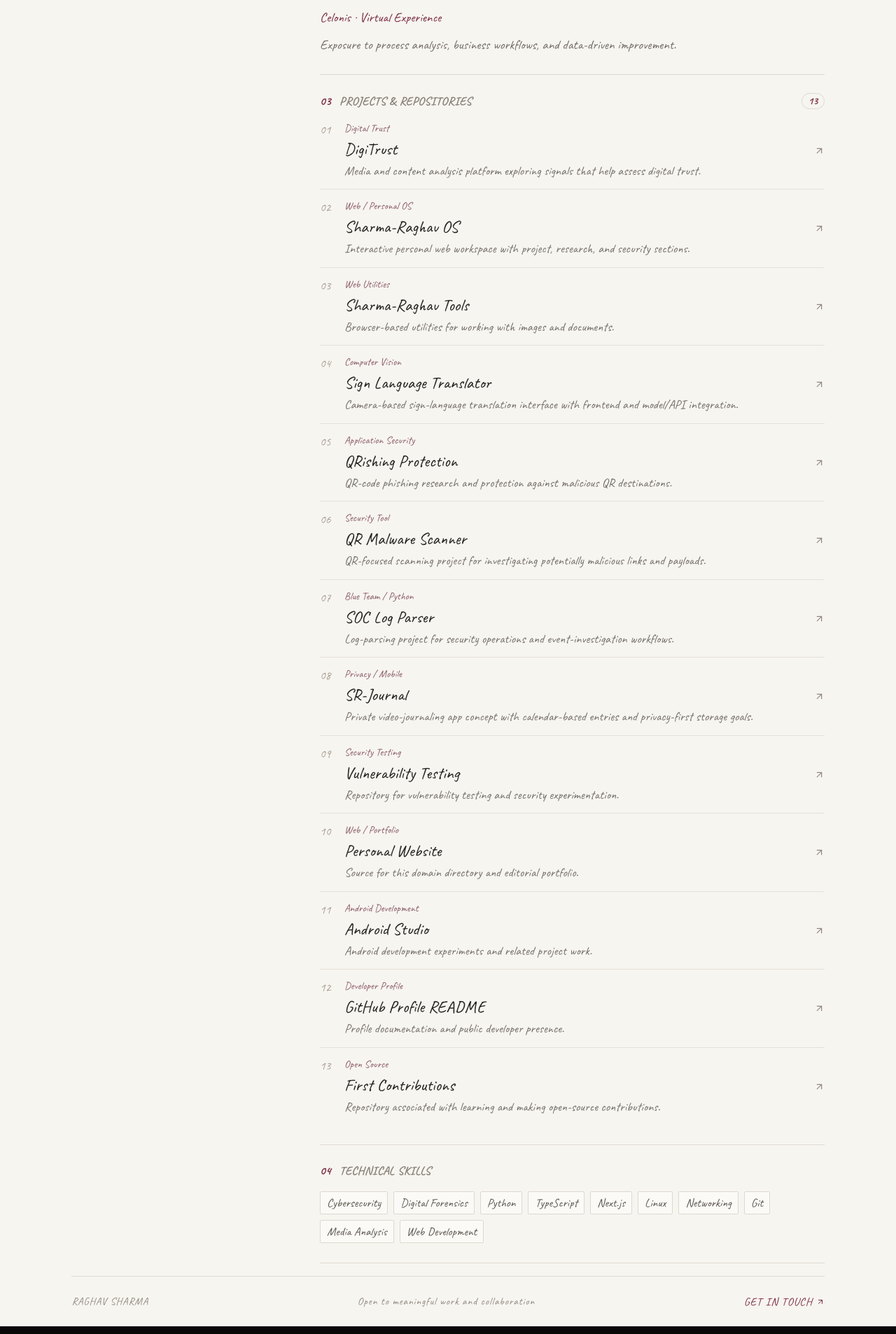
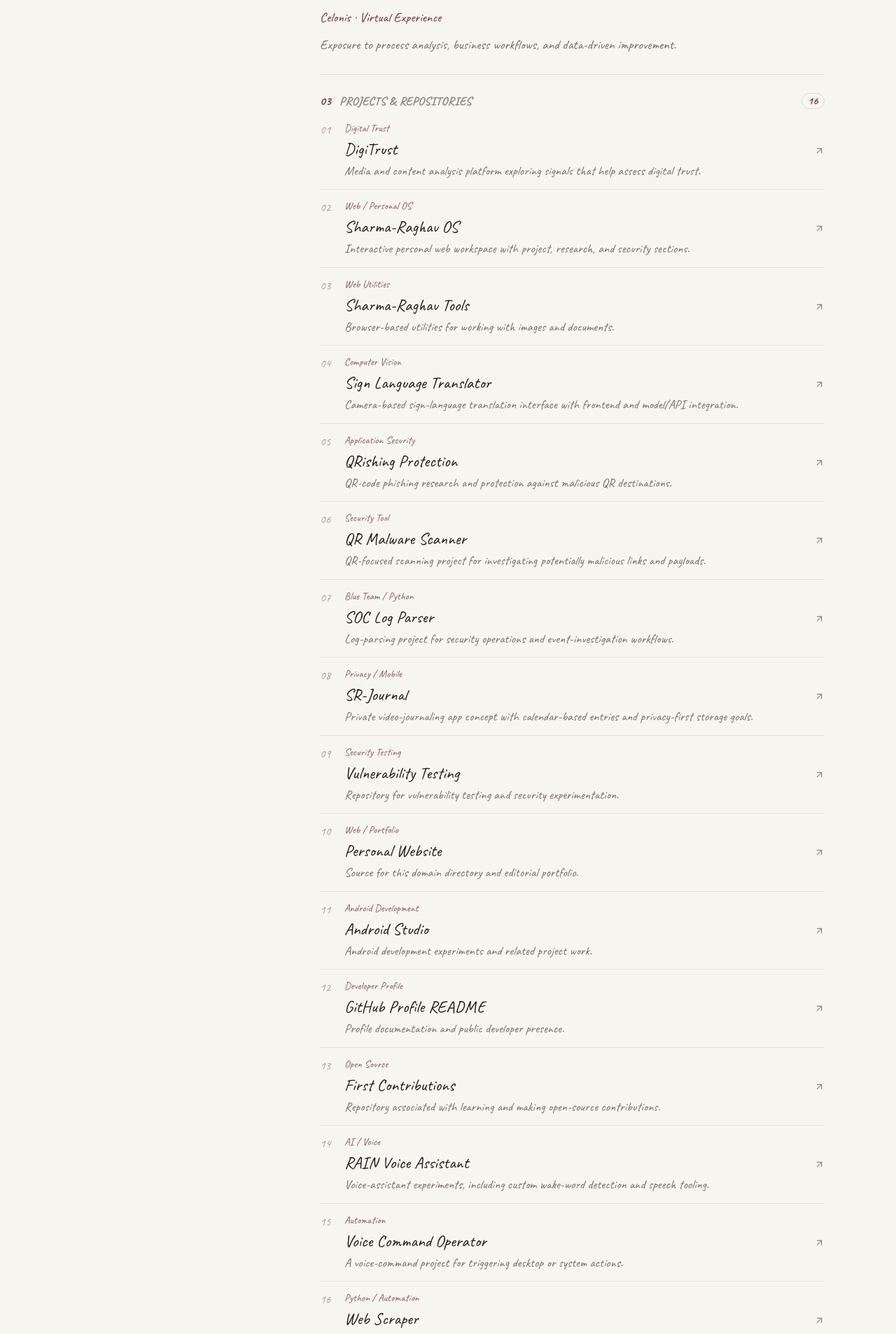
Before and after one commit to raghav19sh/sharma-raghav-os, a Next.js app: page /portfolio in a window 1280 px wide. Shown: the part 880-2787 px from the top of the page at 70% size. Built offline with nearby package versions, Linux system fonts and the light colour scheme.

Commit message:
Include remaining voice and automation projects

```diff
--- a/src/app/portfolio/page.tsx
+++ b/src/app/portfolio/page.tsx
@@ -21,6 +21,9 @@
   { name: "Android Studio", category: "Android Development", detail: "Android development experiments and related project work.", href: "https://github.com/raghav19sh/androidstudio" },
   { name: "GitHub Profile README", category: "Developer Profile", detail: "Profile documentation and public developer presence.", href: "https://github.com/raghav19sh/raghav19sh" },
   { name: "First Contributions", category: "Open Source", detail: "Repository associated with learning and making open-source contributions.", href: "https://github.com/raghav19sh/first-contributions" },
+  { name: "RAIN Voice Assistant", category: "AI / Voice", detail: "Voice-assistant experiments, including custom wake-word detection and speech tooling.", href: "https://github.com/raghav19sh" },
+  { name: "Voice Command Operator", category: "Automation", detail: "A voice-command project for triggering desktop or system actions.", href: "https://github.com/raghav19sh" },
+  { name: "Web Scraper", category: "Python / Automation", detail: "A web-scraping project for collecting and processing web content.", href: "https://github.com/raghav19sh" },
 ];
 
 export default function PortfolioPage() {
@@ -59,7 +62,7 @@
             <p className="ec-detail">Exposure to process analysis, business workflows, and data-driven improvement.</p>
           </section>
           <section className="ec-section ec-work-section">
-            <p className="ec-label"><span>03</span> PROJECTS & REPOSITORIES <span className="ec-count">13</span></p>
+            <p className="ec-label"><span>03</span> PROJECTS & REPOSITORIES <span className="ec-count">16</span></p>
             <div className="ec-project-list">
               {projects.map((project, index) => <a className="ec-project" key={project.name} href={project.href} target="_blank" rel="noreferrer"><span className="ec-project-index">{String(index + 1).padStart(2, "0")}</span><span className="ec-project-copy"><span className="ec-project-meta">{project.category}</span><strong>{project.name}</strong><small>{project.detail}</small></span><ArrowUpRight size={15} /></a>)}
             </div>
```
